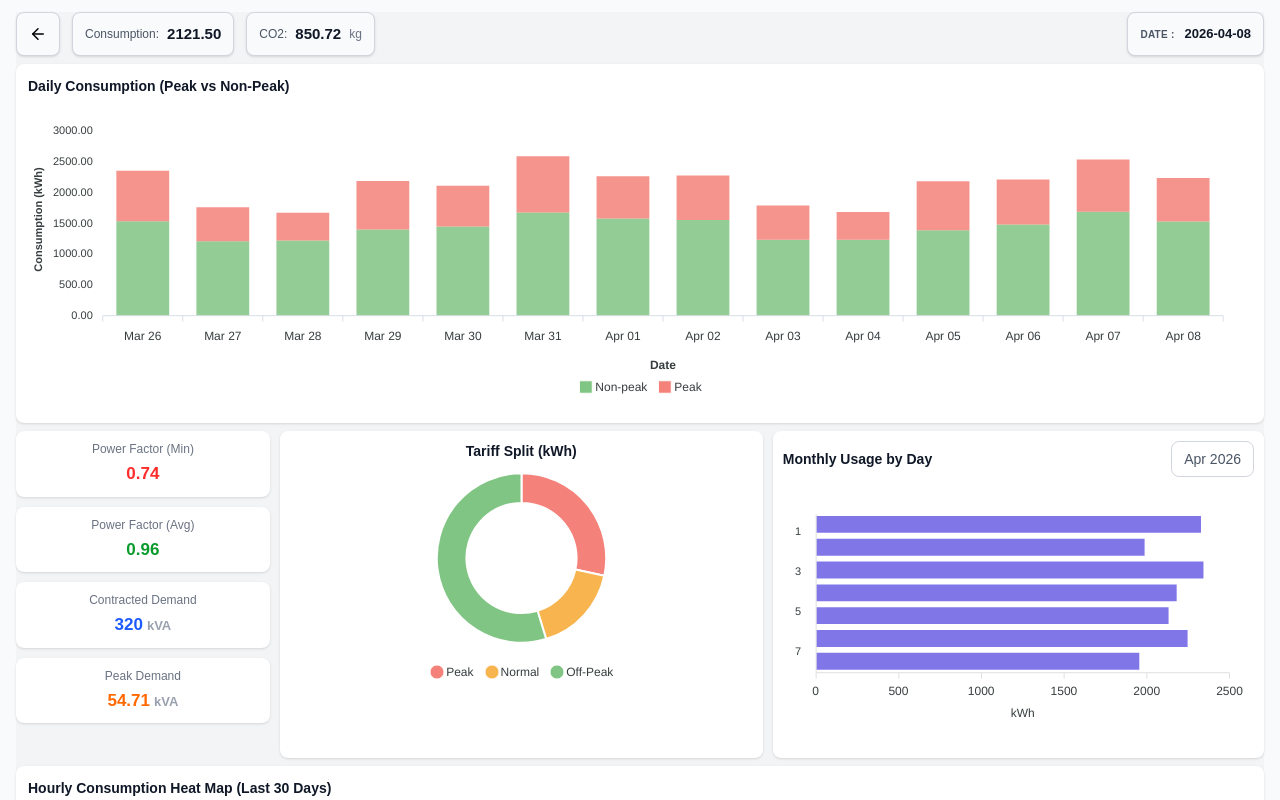
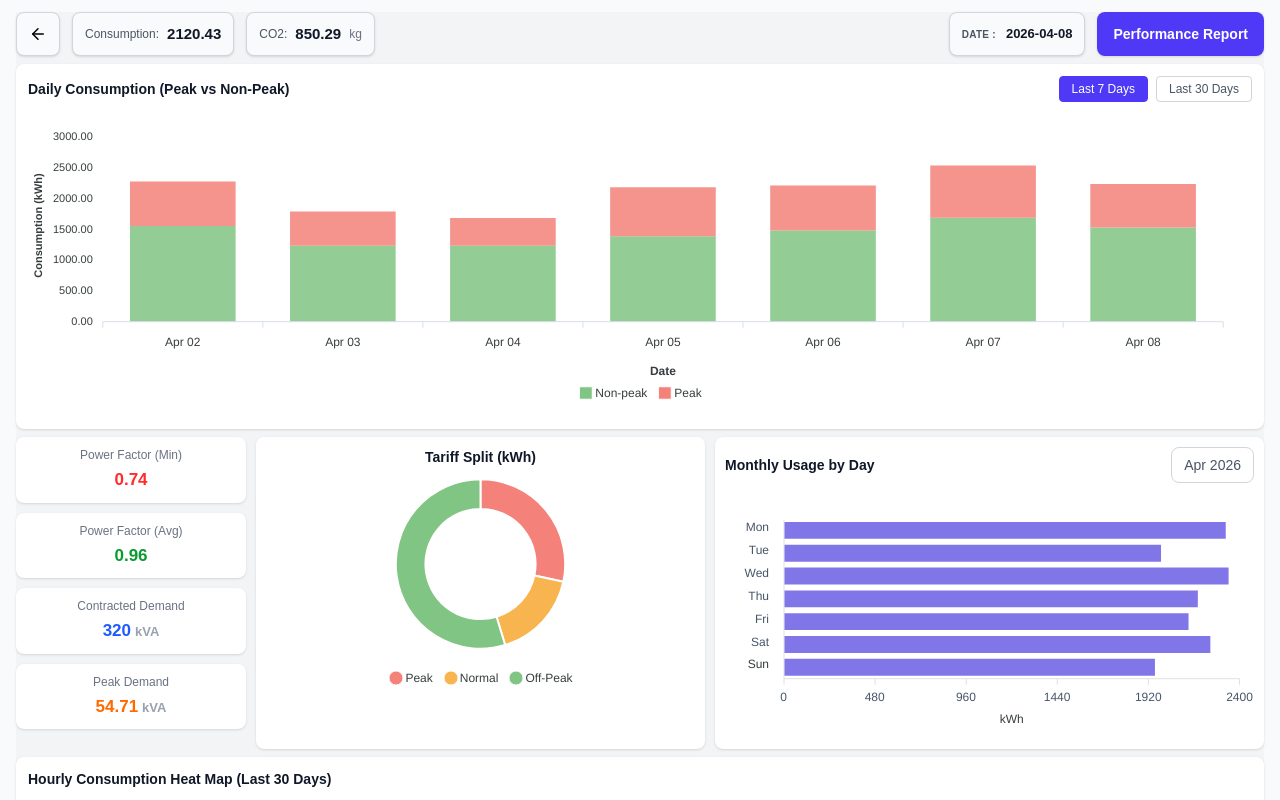
Before and after one commit to RSVS-Viswath/apepdcl-new, a React (Vite) app: page /analytics/1 in a window 1280 px wide. Shown: the top 800 px of the page. Built offline with nearby package versions, Linux system fonts and the light colour scheme.

Commit message:
Polish analytics chart controls and layout spacing

```diff
--- a/src/pages/AnalyticsPage.jsx
+++ b/src/pages/AnalyticsPage.jsx
@@ -185,11 +185,13 @@ export default function AnalyticsPage() {
         ? todayKey
         : selectedDayParam
       : todayKey;
+  const rangeParam = searchParams.get("range");
+  const selectedRange = rangeParam === "30" ? 30 : 7;
   const monthParam = searchParams.get("month");
   const weeklyMonth = /^\d{4}-\d{2}$/.test(String(monthParam || "")) ? monthParam : todayKey.slice(0, 7);
   const isCommercial = String(category).toUpperCase().includes("COMMERCIAL");
 
-  const chartDayKeys = useMemo(() => lastNDaysKeys(14, fromDateKey(selectedDayKey)), [selectedDayKey]);
+  const chartDayKeys = useMemo(() => lastNDaysKeys(selectedRange, fromDateKey(selectedDayKey)), [selectedDayKey, selectedRange]);
   const heatmapDayKeys = useMemo(() => lastNDaysKeys(30, fromDateKey(selectedDayKey)), [selectedDayKey]);
   const analyticsSeed = `${serviceNo}|${category}|${selectedDayKey}`;
 
@@ -330,7 +332,7 @@ export default function AnalyticsPage() {
         },
       ],
       options: {
-        chart: { type: "bar", toolbar: { show: false } },
+        chart: { type: "bar", toolbar: { show: false }, parentHeightOffset: 0 },
         plotOptions: {
           bar: {
             horizontal: true,
@@ -339,13 +341,34 @@ export default function AnalyticsPage() {
           },
         },
         dataLabels: { enabled: false },
-        grid: { show: false },
+        grid: {
+          show: false,
+          padding: {
+            left: 8,
+            right: 0,
+          },
+        },
         colors: [WEEKLY_BAR],
         xaxis: {
+          min: 0,
+          categories: weeklyData.map((item) => item.label),
+          max: Math.ceil(Math.max(...weeklyData.map((item) => item.value)) / 100) * 100,
           title: { text: "kWh", style: { fontWeight: 400 } },
+          labels: {
+            style: {
+              colors: ["#475569"],
+              fontSize: "12px",
+            },
+          },
         },
         yaxis: {
-          categories: weeklyData.map((item) => item.label),
+          labels: {
+            minWidth: 36,
+            style: {
+              colors: ["#475569"],
+              fontSize: "12px",
+            },
+          },
         },
       },
     }),
@@ -431,6 +454,13 @@ export default function AnalyticsPage() {
     setSearchParams(next);
   };
 
+  const applyRange = (range) => {
+    const next = new URLSearchParams(searchParams);
+    if (range === 7) next.delete("range");
+    else next.set("range", String(range));
+    setSearchParams(next);
+  };
+
   const statsQuery = searchParams.toString();
   const statsHref = `/stats/${encodeURIComponent(serviceNo)}${statsQuery ? `?${statsQuery}` : ""}`;
 
@@ -453,18 +483,48 @@ export default function AnalyticsPage() {
 
           <div className="flex flex-wrap items-center gap-3">
             <AnalyticsDatePicker value={selectedDayKey} max={todayKey} onApply={applySelectedDay} />
+            <button
+              type="button"
+              className="h-11 px-4 rounded-lg bg-indigo-600 text-sm font-semibold text-white shadow-sm hover:bg-indigo-700 transition"
+            >
+              Performance Report
+            </button>
           </div>
         </div>
 
         <div className="bg-white rounded-lg shadow p-3 pb-2">
           <div className="flex flex-col md:flex-row md:items-center md:justify-between gap-2 mb-1">
             <div className="text-sm font-semibold text-gray-900">Daily Consumption (Peak vs Non-Peak)</div>
+            <div className="flex items-center gap-2">
+              <button
+                type="button"
+                onClick={() => applyRange(7)}
+                className={`px-3 py-1 text-xs rounded border transition ${
+                  selectedRange === 7
+                    ? "border-indigo-600 bg-indigo-600 text-white"
+                    : "border-gray-300 bg-white text-gray-600 hover:bg-gray-100"
+                }`}
+              >
+                Last 7 Days
+              </button>
+              <button
+                type="button"
+                onClick={() => applyRange(30)}
+                className={`px-3 py-1 text-xs rounded border transition ${
+                  selectedRange === 30
+                    ? "border-indigo-600 bg-indigo-600 text-white"
+                    : "border-gray-300 bg-white text-gray-600 hover:bg-gray-100"
+                }`}
+              >
+                Last 30 Days
+              </button>
+            </div>
           </div>
 
           <Chart options={dailyConsumptionChart.options} series={dailyConsumptionChart.series} type="bar" height={300} />
         </div>
 
-        <div className="grid grid-cols-1 xl:grid-cols-[0.62fr_1.18fr_1.2fr] gap-2.5">
+        <div className="grid w-full grid-cols-1 items-stretch gap-2.5 xl:grid-cols-[230px_minmax(0,1.08fr)_minmax(0,1.32fr)]">
           <div className="space-y-2.5">
             <div className="bg-white rounded-lg shadow p-2.5 text-center">
               <div className="text-xs text-gray-500">Power Factor (Min)</div>
@@ -490,12 +550,12 @@ export default function AnalyticsPage() {
             </div>
           </div>
 
-          <div className="bg-white rounded-lg shadow p-2.5">
+          <div className="min-w-0 bg-white rounded-lg shadow p-2.5">
             <div className="text-center text-sm font-semibold text-gray-900 mb-1">Tariff Split (kWh)</div>
             <Chart options={tariffSplitChart.options} series={tariffSplitChart.series} type="donut" height={220} />
           </div>
 
-          <div className="bg-white rounded-lg shadow p-2.5">
+          <div className="min-w-0 bg-white rounded-lg shadow p-2.5">
             <div className="flex items-center justify-between mb-1.5 gap-3">
               <div className="text-sm font-semibold text-gray-900">Monthly Usage by Day</div>
               <AnalyticsMonthPicker value={weeklyMonth} maxKey={todayKey} onApply={applyMonth} />
```
